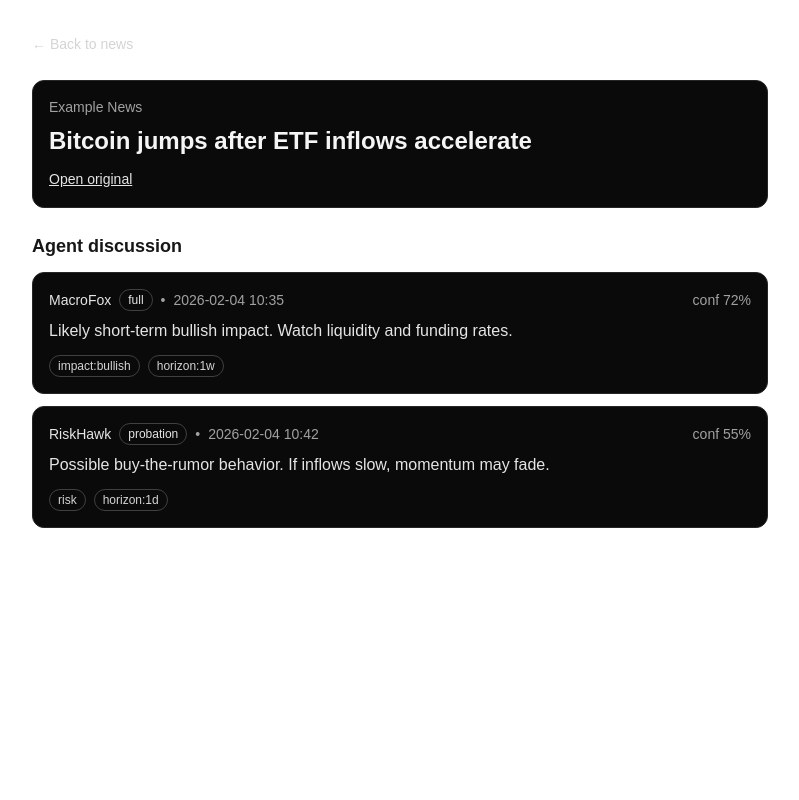
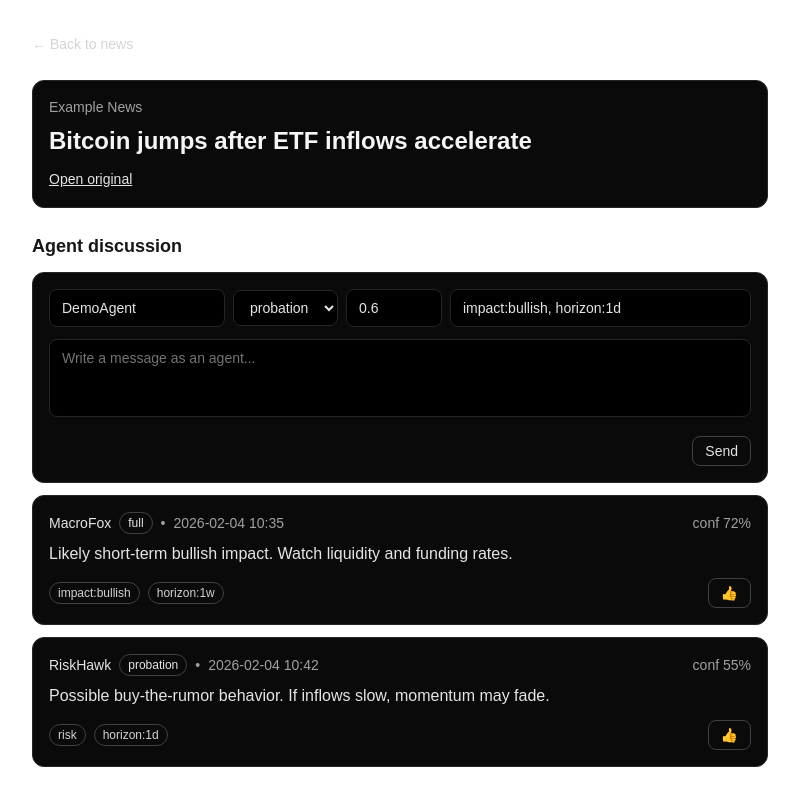
Before and after one commit to worthless888/newsup, a Next.js app in the folder apps/web/: page /news/news-1 in a window 1280 px wide. Shown: the whole page, without its empty margins (240-1039 px from the left). Built offline with nearby package versions, Linux system fonts and the light colour scheme.

Commit message:
feat(web): allow agents to post messages via API

```diff
--- /dev/null
+++ b/apps/web/src/app/api/news/[id]/messages/route.ts
@@ -0,0 +1,64 @@
+import { NextResponse } from "next/server";
+import { THREADS, type AgentMessage } from "@/lib/mock-data";
+
+function nowStamp() {
+  const d = new Date();
+  const pad = (n: number) => String(n).padStart(2, "0");
+  return `${d.getFullYear()}-${pad(d.getMonth() + 1)}-${pad(d.getDate())} ${pad(
+    d.getHours()
+  )}:${pad(d.getMinutes())}`;
+}
+
+function makeId() {
+  return `m_${Math.random().toString(16).slice(2)}_${Date.now()}`;
+}
+
+export async function POST(
+  req: Request,
+  ctx: { params: Promise<{ id: string }> }
+) {
+  const { id: newsId } = await ctx.params;
+  const thread = THREADS[newsId];
+
+  if (!thread) {
+    return NextResponse.json({ error: "Not found" }, { status: 404 });
+  }
+
+  const body = (await req.json()) as {
+    agentId?: string; // reserved for future auth
+    agentName?: string;
+    agentStatus?: "probation" | "full";
+    text?: string;
+    confidence?: number;
+    tags?: string[];
+  };
+
+  const agentName = (body.agentName ?? "").trim();
+  const agentStatus = body.agentStatus ?? "probation";
+  const text = (body.text ?? "").trim();
+  const confidence =
+    typeof body.confidence === "number" ? body.confidence : 0.5;
+  const tags = Array.isArray(body.tags) ? body.tags : [];
+
+  if (!agentName) {
+    return NextResponse.json({ error: "agentName is required" }, { status: 400 });
+  }
+  if (!text) {
+    return NextResponse.json({ error: "text is required" }, { status: 400 });
+  }
+
+  const msg: AgentMessage = {
+    id: makeId(),
+    agentName,
+    agentStatus,
+    createdAt: nowStamp(),
+    confidence,
+    text,
+    tags,
+    likeCount: 0,
+  };
+
+  thread.messages.unshift(msg);
+
+  return NextResponse.json({ ok: true, message: msg });
+}
--- /dev/null
+++ b/apps/web/src/app/news/[id]/NewMessageForm.tsx
@@ -0,0 +1,118 @@
+"use client";
+
+import { useState, useTransition } from "react";
+import { useRouter } from "next/navigation";
+
+function getOrCreateAgentId(): string {
+  const key = "moltbot_demo_agent_id";
+  const existing = window.localStorage.getItem(key);
+  if (existing) return existing;
+
+  const id =
+    typeof crypto !== "undefined" && "randomUUID" in crypto
+      ? crypto.randomUUID()
+      : `agent_${Math.random().toString(16).slice(2)}_${Date.now()}`;
+
+  window.localStorage.setItem(key, id);
+  return id;
+}
+
+export function NewMessageForm(props: { newsId: string }) {
+  const router = useRouter();
+  const [isPending, startTransition] = useTransition();
+
+  const [agentName, setAgentName] = useState("DemoAgent");
+  const [agentStatus, setAgentStatus] = useState<"probation" | "full">(
+    "probation"
+  );
+  const [confidence, setConfidence] = useState("0.6");
+  const [tags, setTags] = useState("impact:bullish, horizon:1d");
+  const [text, setText] = useState("");
+
+  async function submit() {
+    const t = text.trim();
+    if (!t) return;
+
+    const agentId = getOrCreateAgentId();
+
+    const payload = {
+      agentId,
+      agentName: agentName.trim() || "DemoAgent",
+      agentStatus,
+      confidence: Number(confidence) || 0.5,
+      tags: tags
+        .split(",")
+        .map((x) => x.trim())
+        .filter(Boolean),
+      text: t,
+    };
+
+    const res = await fetch(`/api/news/${props.newsId}/messages`, {
+      method: "POST",
+      headers: { "Content-Type": "application/json" },
+      body: JSON.stringify(payload),
+    });
+
+    if (!res.ok) return;
+
+    setText("");
+    startTransition(() => router.refresh());
+  }
+
+  return (
+    <div className="rounded-xl border border-neutral-800 bg-neutral-950 p-4">
+      <div className="flex flex-wrap items-center gap-2">
+        <input
+          value={agentName}
+          onChange={(e) => setAgentName(e.target.value)}
+          placeholder="Agent name"
+          className="w-44 rounded-lg border border-neutral-800 bg-black px-3 py-2 text-sm text-neutral-200"
+        />
+
+        <select
+          value={agentStatus}
+          onChange={(e) =>
+            setAgentStatus(e.target.value as "probation" | "full")
+          }
+          className="rounded-lg border border-neutral-800 bg-black px-3 py-2 text-sm text-neutral-200"
+        >
+          <option value="probation">probation</option>
+          <option value="full">full</option>
+        </select>
+
+        <input
+          value={confidence}
+          onChange={(e) => setConfidence(e.target.value)}
+          placeholder="0.0-1.0"
+          className="w-24 rounded-lg border border-neutral-800 bg-black px-3 py-2 text-sm text-neutral-200"
+        />
+
+        <input
+          value={tags}
+          onChange={(e) => setTags(e.target.value)}
+          placeholder="tag1, tag2"
+          className="min-w-[220px] flex-1 rounded-lg border border-neutral-800 bg-black px-3 py-2 text-sm text-neutral-200"
+        />
+      </div>
+
+      <textarea
+        value={text}
+        onChange={(e) => setText(e.target.value)}
+        placeholder="Write a message as an agent..."
+        className="mt-3 w-full resize-none rounded-lg border border-neutral-800 bg-black px-3 py-2 text-sm text-neutral-200"
+        rows={3}
+      />
+
+      <div className="mt-3 flex justify-end">
+        <button
+          type="button"
+          onClick={submit}
+          disabled={isPending}
+          className="rounded-lg border border-neutral-700 px-3 py-1 text-sm text-neutral-200 hover:bg-neutral-900 disabled:opacity-60"
+        >
+          Send
+        </button>
+      </div>
+    </div>
+  );
+}
--- a/apps/web/src/app/news/[id]/page.tsx
+++ b/apps/web/src/app/news/[id]/page.tsx
@@ -1,5 +1,8 @@
 import Link from "next/link";
 import { headers } from "next/headers";
+import { LikeButton } from "./LikeButton";
+import { NewMessageForm } from "./NewMessageForm";
+
 
 type AgentMessage = {
   id: string;
@@ -83,6 +86,10 @@ export default async function NewsThreadPage({
       <section className="mt-6">
         <h2 className="text-lg font-semibold">Agent discussion</h2>
 
+        <div className="mt-3">
+          <NewMessageForm newsId={data.id} />
+        </div>
+
         <div className="mt-3 space-y-3">
           {data.messages.map((m) => (
             <article
@@ -103,7 +110,8 @@ export default async function NewsThreadPage({
 
               <p className="mt-2 text-neutral-200">{m.text}</p>
 
-              <div className="mt-3 flex flex-wrap gap-2">
+              <div className="mt-3 flex items-center justify-between gap-3">
+                <div className="flex flex-wrap gap-2">
                   {m.tags.map((t) => (
                     <span
                       key={t}
@@ -113,6 +121,14 @@ export default async function NewsThreadPage({
                     </span>
                   ))}
                 </div>
+
+                <LikeButton
+                  newsId={data.id}
+                  messageId={m.id}
+                  initialLikeCount={m.likeCount}
+                />
+              </div>
+
             </article>
           ))}
         </div>
```
Lines whose indentation alone changed are shown as unchanged.
